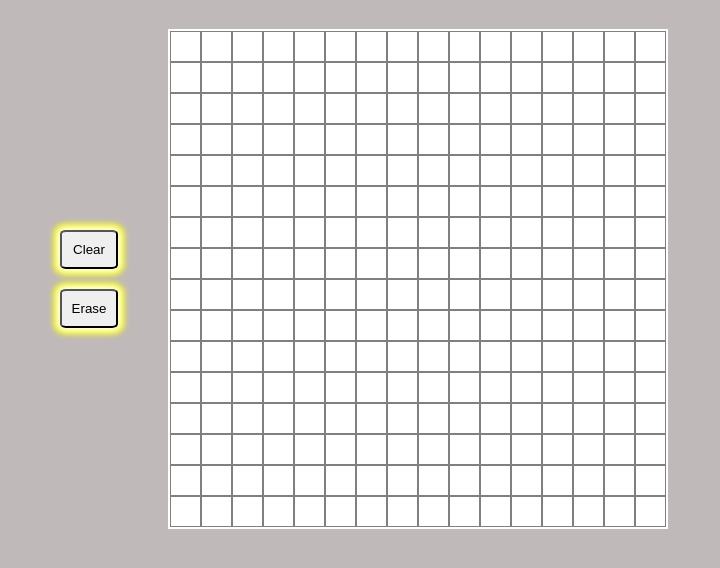
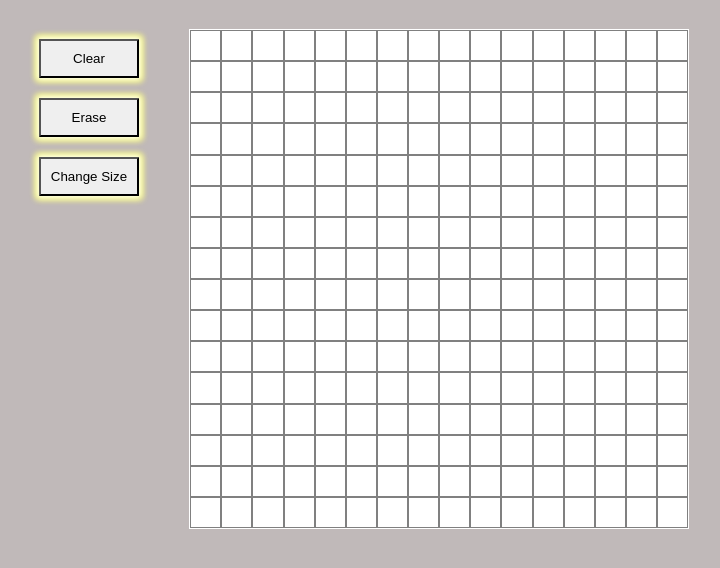
Before and after one commit to hussainalamin701/odin-etch-a-sketch_ah, a plain HTML site: page index.html in a window 1280 px wide. Shown: the part 180-748 px from the top of the page, without its empty margins (281-1001 px from the left). Drawn offline with Linux system fonts and the light colour scheme.

Commit message:
Change canvas size button added now working on eraser

```diff
--- a/index.html
+++ b/index.html
@@ -14,6 +14,8 @@
             <div class="button-bar">
                 <button id="clear-button">Clear</button>
                 <button id="eraser-button">Erase</button>
+                <button id="change-size-button">Change Size</button>
+
             </div>
             <div id="canvas"></div>
 
--- a/index.js
+++ b/index.js
@@ -2,20 +2,28 @@ const canvas = document.querySelector('#canvas');
 const elem = document.querySelectorAll('.element');
 
 const clear = document.getElementById('clear-button');
+const eraser = document.getElementById('eraser-button');
+const change_size = document.getElementById('change-size-button');
 
+let DEFAULT_SIZE = 16;
 let mouseDown = false;
 document.body.onmousedown = () => (mouseDown = true);
 document.body.onmouseup = () => (mouseDown = false);
 
-function changeSize(size){
-
+//Section for my methods and functions
+function clearGridHelper(){
+    canvas.innerHTML = '';
 }
 
-function createGrid(size){
-    canvas.style.gridTemplateColumns = `repeat(${size}, 1fr)`;
-    canvas.style.gridTemplateRows = `repeat(${size}, 1fr)`;
+function updateSize(size){
+    DEFAULT_SIZE = size;
+}
 
-    let numDivs = size * size;
+function createGrid(DEFAULT_SIZE){
+    canvas.style.gridTemplateColumns = `repeat(${DEFAULT_SIZE}, 1fr)`;
+    canvas.style.gridTemplateRows = `repeat(${DEFAULT_SIZE}, 1fr)`;
+
+    let numDivs = DEFAULT_SIZE * DEFAULT_SIZE;
     for(let i = 0; i < numDivs; i++){
         let canvasElem = document.createElement('div');
         canvasElem.classList.add('element');
@@ -40,6 +48,13 @@ function colorChange(e){
     }
 }
 
-let canvasSize = 16;
-createGrid(canvasSize);
+function changeSize(){
+    let size = prompt("Select a size to make the canvas");
+    DEFAULT_SIZE = size;
+    clearGridHelper();
+    createGrid(DEFAULT_SIZE);
+}
+
+createGrid(DEFAULT_SIZE);
 clear.onclick = () => clearGrid();
+change_size.onclick = () => changeSize();
--- a/styles.css
+++ b/styles.css
@@ -18,6 +18,8 @@ body{
 h1{
     margin: 2.5%;
     font-size: 2.8rem;
+    text-align: center;
+    align-self: auto;
 }
 
 .main{
@@ -33,8 +35,8 @@ h1{
 .main-section{
     display: flex;
     flex-direction: row;
-    justify-content: center;
-    align-items: center;
+    justify-content: space-between;
+    align-items: flex-start;
 }
 
 .button-bar{
@@ -45,6 +47,7 @@ h1{
 .element{
     background-color: white;
     border: 0.1px solid gray;
+    cursor: pointer;
 }
 
 .clicked{
@@ -57,16 +60,16 @@ h1{
     background-color: rgb(229, 219, 219);
 
     display: grid;
-    border: 2px rgb(255, 255, 255) solid;
+    border: 1px rgb(255, 255, 255) solid;
 }
 
-#clear-button, #eraser-button{
+#clear-button, #eraser-button, #change-size-button{
     margin: 10px;
     margin-right: 50px;
     padding: 10px;
-    border-radius: 10%;
+    border-radius: 1%;
     box-shadow:
     0 0 6px 3px #fff,  /* inner white */
-    0 0 6px 6px rgb(251, 255, 0) /* middle magenta */
+    0 0 6px 3px rgb(251, 255, 0) /* middle magenta */
 
 }
```
